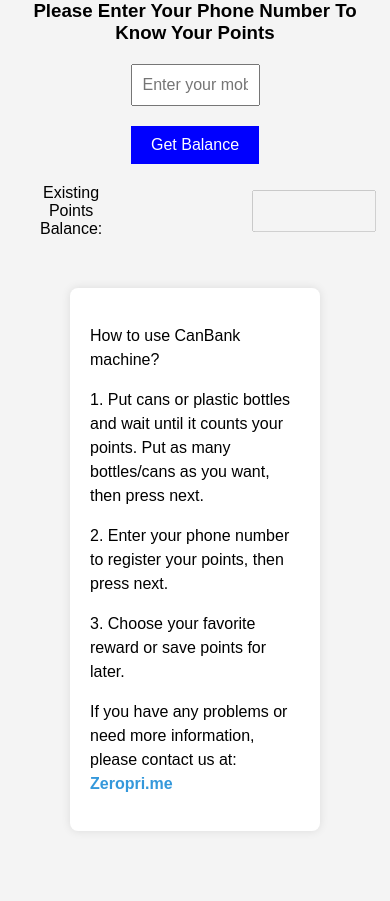
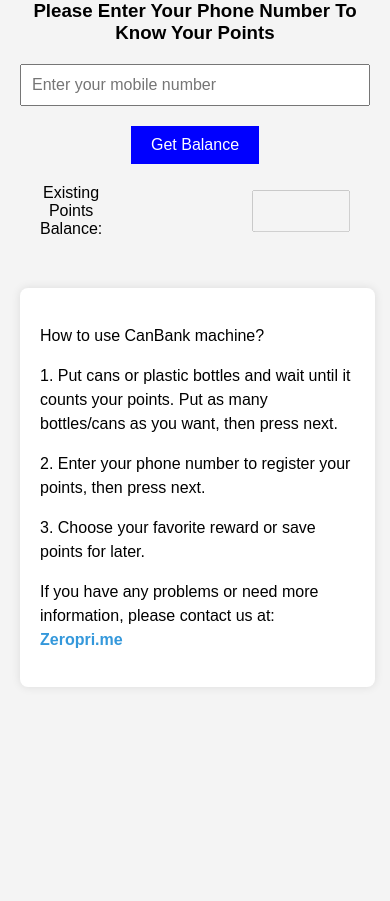
Before and after one commit to MarioNageh/Recycle-Machine, a FastAPI app: page /home in a window 390 px wide. Shown: the part 164-1065 px from the top of the page. After the commit the page ends 812 px from the top, so only its background shows below. Run offline with FastAPI, Linux system fonts and the light colour scheme.

Commit message:
Add New Design

```diff
--- a/static/style.css
+++ b/static/style.css
@@ -185,3 +185,15 @@ body {
     width: 100%;
     max-width: 400px;
 }
+
+
+@media only screen and (max-width: 600px) {
+    .textbooks input[type="text"],
+    .balance input[type="text"] {
+        width: 100%;
+    }
+
+    .divholder {
+        width: 90%;
+    }
+}
```
